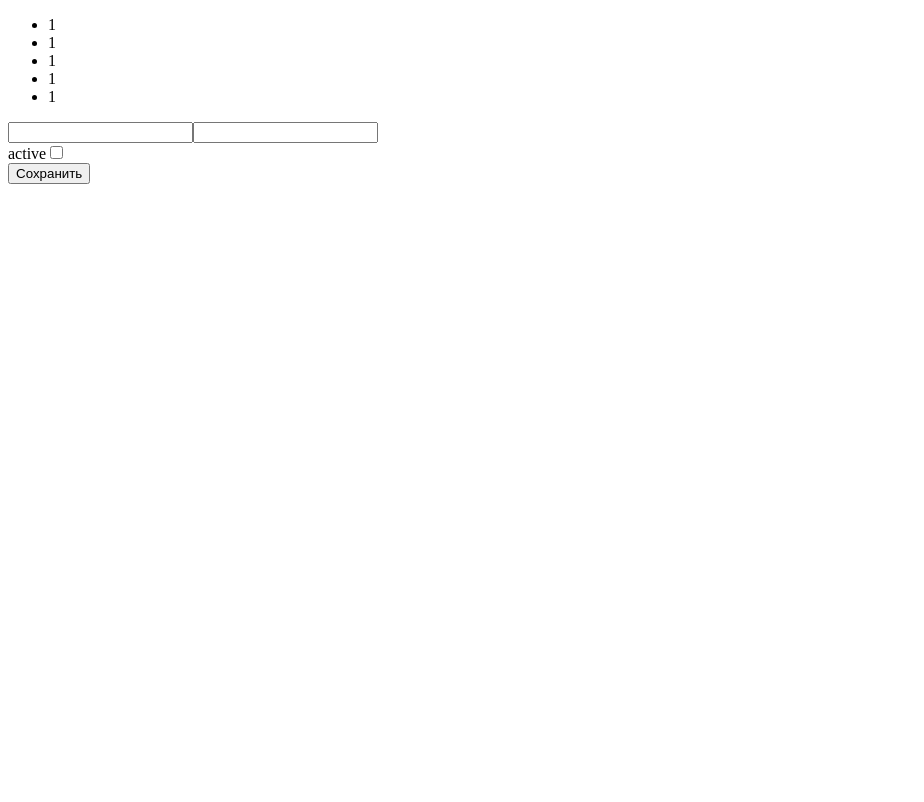
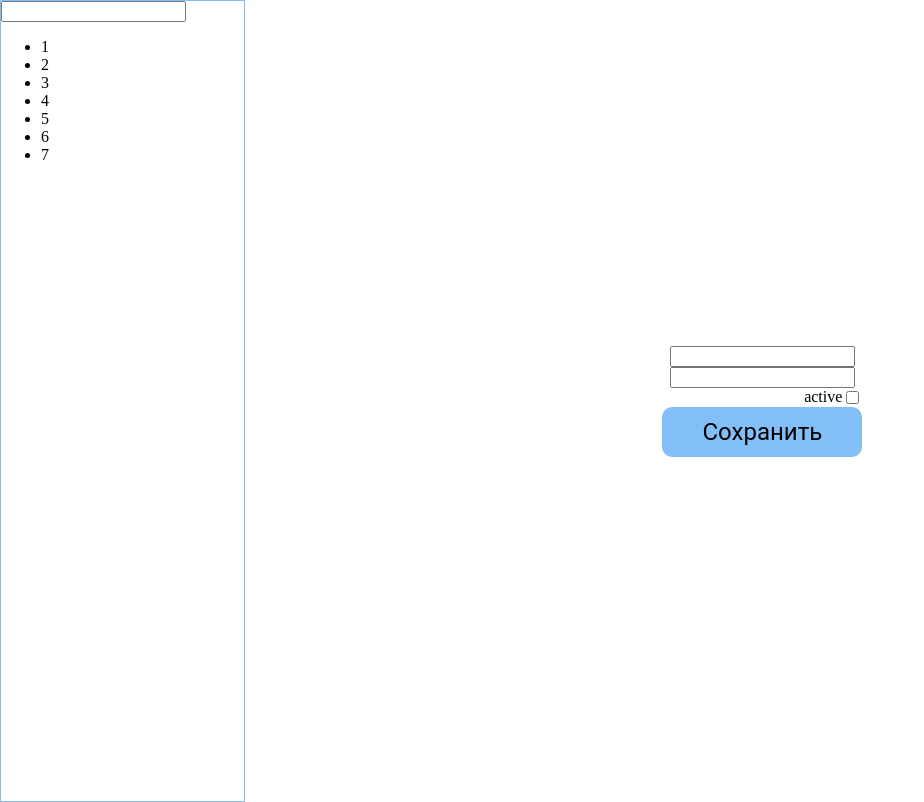
Before and after one commit to ButtercupsGarden/wikiDictionary, a Next.js app in the folder wiki/: page /add in a window 1280 px wide. Shown: the whole page, without its empty margins (0-924 px from the left). Built offline with nearby package versions, Linux system fonts and the light colour scheme.

Commit message:
button / css / logic

```diff
--- a/wiki/components/Button.js
+++ /dev/null
@@ -1,9 +0,0 @@
-import React from 'react'
-
-export const Button = (props) => {
-  return (
-    <button {...props}>
-      {props.children}
-    </button>
-  )
-}
--- /dev/null
+++ b/wiki/components/button/Button.js
@@ -0,0 +1,29 @@
+import React from 'react'
+
+const STYLES = [
+  "btn--primary--solid",
+  "btn--secondary--solid",
+]
+
+const SIZES = [
+  "btn--medium",
+  "btn--small",
+]
+
+export const Button = ({
+  children,
+  type,
+  onClick,
+  buttonStyle,
+  buttonSize
+}) => {
+
+  const checkButtonStyle = STYLES.includes(buttonStyle)? buttonStyle : STYLES[0]
+  const checkButtonSize = SIZES.includes(buttonSize)? buttonSize : SIZES[0]
+
+  return (
+    <div type={type} onClick={onClick} className={`btn ${checkButtonStyle} ${checkButtonSize}`}>
+      {children}
+    </div>
+  )
+}
--- /dev/null
+++ b/wiki/components/button/button.scss
@@ -0,0 +1,37 @@
+:root{
+  --primary: #82BFF8;
+  --secondary: #FFC0CB;
+  --white: #FFFFFF;
+  --black: #000000;
+}
+.btn{
+  font-family: "Roboto", sans-serif;
+  font-weight: 400;
+  display: flex;
+  flex-flow: row nowrap;
+  justify-content: center;
+  align-items: center;
+  mix-blend-mode: normal;
+  border-radius: 10px;
+  font-style: normal;
+  font-size: 24px;
+  line-height: 28px;
+  color: var(--black);
+}
+.btn:hover {
+  background: var(--secondary);
+}
+.btn--primary--solid{
+  background: var(--primary);
+}
+.btn--secondary--solid{
+  background: var(--secondary);
+}
+.btn--medium{
+  width: 300px;
+  height: 50px;
+}
+.btn--small{
+  width: 200px;
+  height: 50px;
+}
--- a/wiki/pages/_app.js
+++ b/wiki/pages/_app.js
@@ -1,5 +1,7 @@
 import '@fortawesome/fontawesome-svg-core/styles.css'
 import {config} from '@fortawesome/fontawesome-svg-core'
+import '../components/button/button.scss'
+import '../styles/main.scss'
 
 config.autoAddCss = false
 
--- a/wiki/pages/add.js
+++ b/wiki/pages/add.js
@@ -1,27 +1,74 @@
-import {Button} from '../components/Button'
+import {Button} from '../components/button/Button'
+import styles from '../styles/add.module.scss'
+import {useState,useEffect} from 'react'
 
 export default function Add() {
+  const [search, setSearch] = useState('')
+  const [data, setData] = useState([1, 2, 3, 4, 5, 6, 7])
+  const [asd, setAsd] = useState(data)
+
+  const [text1, setText1] = useState('')
+  const [text2, setText2] = useState('')
+  const [ch, setCh] = useState(false)
+
+
+  useEffect(() => {
+    if(search != ''){
+      setAsd(data.filter((el)=> el == search))
+    }else{
+      setAsd(data)
+    }
+  }, [search])
+
+  const save = () => {
+    let obj ={}
+    obj.id = 10
+    obj.phrase = text1
+    obj.translate = text2
+    obj.active = ch
+    console.log(obj)
+  }
+
+  const List = () => {
+    return (
+      <ul>
+        {asd.map((el) =>
+          <li key={el}>{el}</li>
+        )}
+      </ul>
+    )
+  }
+
   return (
-    <div>
-      <div>
-        <ul>
-          <li>1</li>
-          <li>1</li>
-          <li>1</li>
-          <li>1</li>
-          <li>1</li>
-        </ul>
+    <div className={styles.main}>
+      <div className={styles.sidebar}>
+        <input
+          type="text"
+          value={search}
+          onChange={(e) => setSearch(e.target.value)}
+        />
+        <List/>
       </div>
-      <div>
-        <input type="text"/>
-        <input type="text"/>
-      </div>
-      <div>
-        <label htmlFor="active">active</label>
-        <input type="checkbox" name="active" id="active"/>
-      </div>
-      <div>
-        <Button className={'asd'}>Сохранить</Button>
+      <div className={styles.inputarea}>
+        <input
+          type="text"
+          value={text1}
+          onChange={(e)=> setText1(e.target.value)}
+        />
+        <input
+          type="text"
+          value={text2}
+          onChange={(e)=>setText2(e.target.value)}
+        />
+        <div className={styles.asd}>
+          <div className={styles.ch}>
+            <label htmlFor="active">active</label>
+            <input type="checkbox" name="active" id="active" checked={ch} onChange={()=>setCh(!ch)}/>
+          </div>
+          <div className={styles.btnsave}>
+            <Button onClick={save} type='text' buttonSize={'btn--small'} buttonStyle='btn--primary--solid'>Сохранить</Button>
+          </div>
+        </div>
       </div>
     </div>
   )
--- /dev/null
+++ b/wiki/styles/add.module.scss
@@ -0,0 +1,30 @@
+.main{
+  display: flex;
+  flex-flow: row nowrap;
+  justify-content: flex-start;
+  align-items: center;
+}
+.sidebar{
+  border: 1px solid #82BFF8;
+  height: 100vh;
+  width: 300px;
+}
+.inputarea{
+  display: flex;
+  flex-flow: column nowrap;
+  justify-content: center;
+  align-items: center;
+  width: 100%;
+  height: 100%;
+}
+
+.ch{
+  display: flex;
+  flex-flow: row nowrap;
+  justify-content: flex-end;
+}
+.btnsave{
+  display: flex;
+  flex-flow: row nowrap;
+  justify-content: flex-end;
+}
--- /dev/null
+++ b/wiki/styles/main.scss
@@ -0,0 +1,4 @@
+body{
+  margin: 0;
+  padding: 0;
+}
```
Also changed, not shown: wiki/components/Card.js (+4 -3 lines), wiki/components/input/Input.js (added, +7 -0 lines), wiki/data.JSON (+76 -4 lines), wiki/pages/index.js (+7 -3 lines), wiki/styles/card.module.scss (+10 -32 lines).
